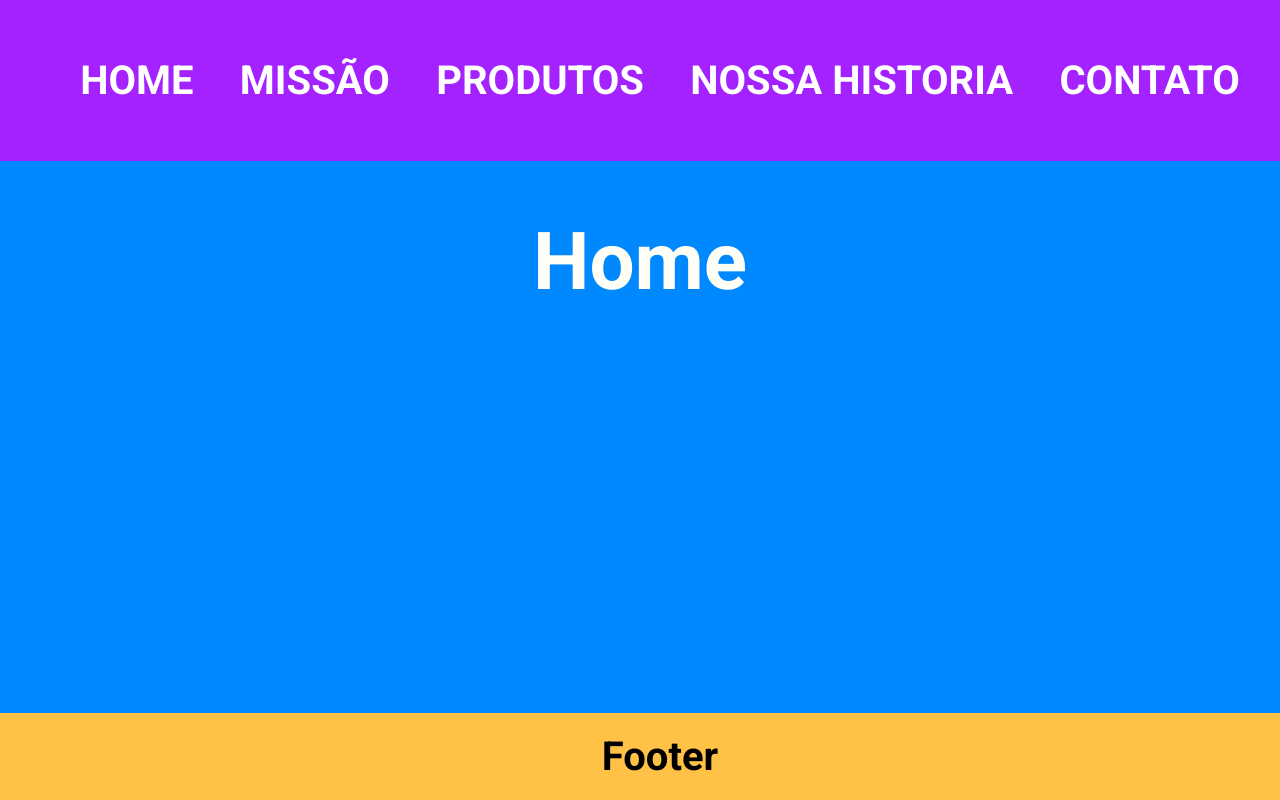
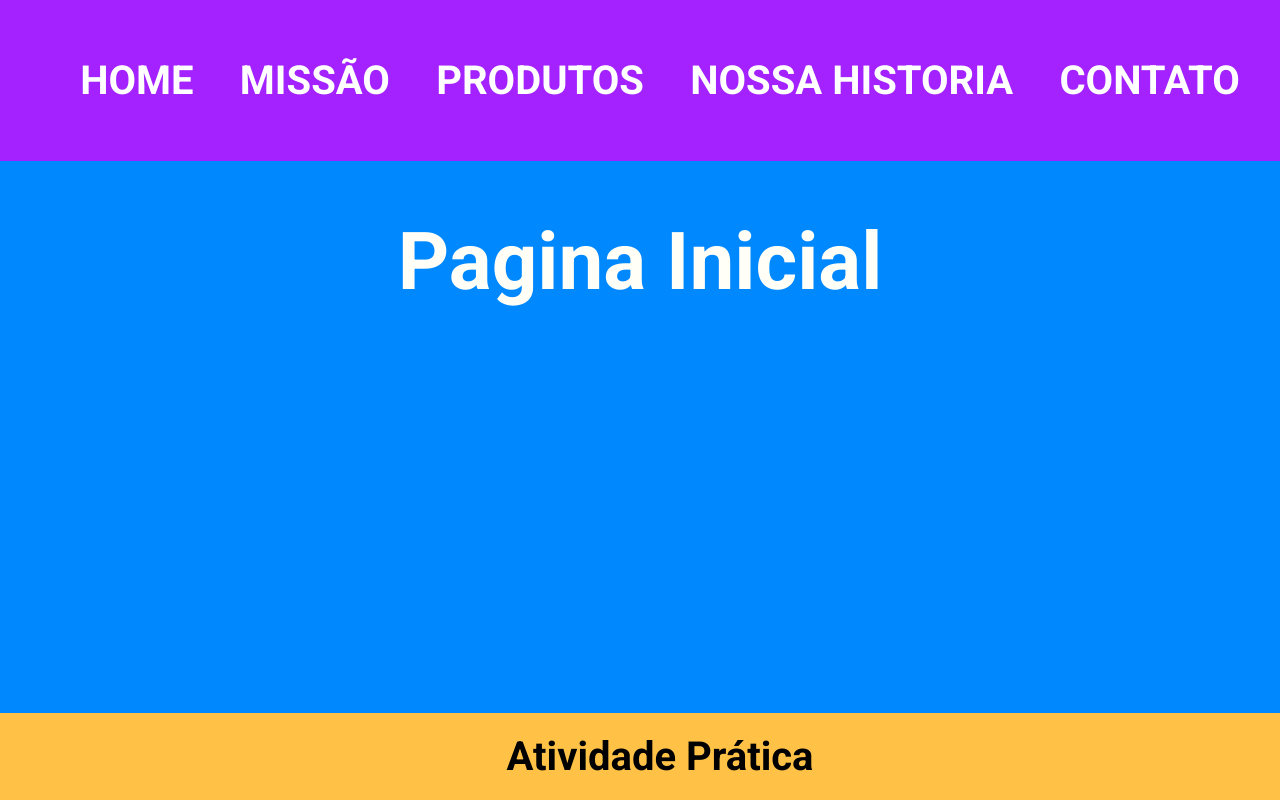
Before and after one commit to rpvfullstack/react-01, a React (Vite) app in the folder vite-project/: page / in a window 1280 px wide. Built offline with nearby package versions, Linux system fonts and the light colour scheme.

Commit message:
Atualização das rotas; Utilização dos Link´s; Utilizaçãod e Prop´s.

```diff
--- a/vite-project/src/App.jsx
+++ b/vite-project/src/App.jsx
@@ -16,14 +16,14 @@ function App() {
     <Header />
 
     <Routes>
-    <Route path='/' element={<Home />} />
-    <Route path='/missao' element={<Missao />} />
-    <Route path='/produto' element={<Produto />} />
-    <Route path='/historia' element={<Historia />} />
-    <Route path='/contato' element={<Contato />} />
+    <Route path='/' element={<Home nomePagina='Pagina Inicial' />} />
+    <Route path='/missao' element={<Missao nomePagina='Nossão Missão' />} />
+    <Route path='/produto' element={<Produto nomePagina='Nossos Produtos' />} />
+    <Route path='/historia' element={<Historia nomePagina='Nossa História' />} />
+    <Route path='/contato' element={<Contato nomePagina='Contato' />} />
     </Routes>
 
-    <Footer />
+    {<Footer nomeFooter='Atividade Prática' />}
 
     </div>
 
--- a/vite-project/src/Componentes/Contato.jsx
+++ b/vite-project/src/Componentes/Contato.jsx
@@ -1,6 +1,11 @@
 
-export function Contato() {
+export function Contato(props) {
   return (
-    <h1>Contato</h1>
+    // <h1>Contato</h1>
+
+        <h1>{props.nomePagina}</h1>
+
+
+
   )
 }
--- a/vite-project/src/Componentes/Footer.jsx
+++ b/vite-project/src/Componentes/Footer.jsx
@@ -1,10 +1,15 @@
 import styles from './Footer.module.css'
 
-export function Footer() {
+export function Footer(props) {
   return (
 
+    <>
+
     <footer className={styles.footer}>
-    <span>Footer</span>
+    <span>{props.nomeFooter}</span>
     </footer>
+
+    </>
+
   )
 }
--- a/vite-project/src/Componentes/Footer.module.css
+++ b/vite-project/src/Componentes/Footer.module.css
@@ -5,4 +5,5 @@
     bottom:0;
     width: 100%;
     position: fixed;
+    left:0;
 }
--- a/vite-project/src/Componentes/Header.jsx
+++ b/vite-project/src/Componentes/Header.jsx
@@ -1,3 +1,4 @@
+import { Link} from 'react-router-dom'
 import styles from './Header.module.css'
 
 
@@ -6,11 +7,11 @@ export function Header() {
 
     <header className={styles.header} >
       <ul className={styles.menu}>
-        <li><a className={styles.linkmenu} href="./">HOME</a></li>
-        <li><a className={styles.linkmenu} href="./Missao">MISSÃO</a></li>
-        <li><a className={styles.linkmenu} href="./Produto">PRODUTOS</a></li>
-        <li><a className={styles.linkmenu} href="./Historia">NOSSA HISTORIA</a></li>
-        <li><a className={styles.linkmenu} href="./Contato">CONTATO</a></li>
+        <li><Link className={styles.linkmenu} to="./">HOME</Link></li>
+        <li><Link className={styles.linkmenu} to="./Missao">MISSÃO</Link></li>
+        <li><Link className={styles.linkmenu} to="./Produto">PRODUTOS</Link></li>
+        <li><Link className={styles.linkmenu} to="./Historia">NOSSA HISTORIA</Link></li>
+        <li><Link className={styles.linkmenu} to="./Contato">CONTATO</Link></li>
       </ul>
 
         {/* <strong className={styles.header}>Página Header</strong> */}
@@ -18,3 +19,21 @@ export function Header() {
     </header>
   )
 }
+
+// export function Header() {
+//   return (
+
+//     <header className={styles.header} >
+//       <ul className={styles.menu}>
+//         <li><a className={styles.linkmenu} href="./">HOME</a></li>
+//         <li><a className={styles.linkmenu} href="./Missao">MISSÃO</a></li>
+//         <li><a className={styles.linkmenu} href="./Produto">PRODUTOS</a></li>
+//         <li><a className={styles.linkmenu} href="./Historia">NOSSA HISTORIA</a></li>
+//         <li><a className={styles.linkmenu} href="./Contato">CONTATO</a></li>
+//       </ul>
+
+//         {/* <strong className={styles.header}>Página Header</strong> */}
+
+//     </header>
+//   )
+// }
--- a/vite-project/src/Componentes/Historia.jsx
+++ b/vite-project/src/Componentes/Historia.jsx
@@ -1,6 +1,6 @@
 
-export function Historia() {
+export function Historia(props) {
   return (
-    <h1>Historia</h1>
+    <h1>{props.nomePagina}</h1>
   )
 }
--- a/vite-project/src/Componentes/Home.jsx
+++ b/vite-project/src/Componentes/Home.jsx
@@ -1,6 +1,6 @@
 
-export function Home() {
+export function Home(props) {
   return (
-    <h1>Home</h1>
+    <h1>{props.nomePagina}</h1>
   )
 }
--- a/vite-project/src/Componentes/Missao.jsx
+++ b/vite-project/src/Componentes/Missao.jsx
@@ -1,6 +1,6 @@
 
-export function Missao() {
+export function Missao(props) {
   return (
-    <h1>Missao</h1>
+    <h1>{props.nomePagina}</h1>
   )
 }
--- a/vite-project/src/Componentes/Produto.jsx
+++ b/vite-project/src/Componentes/Produto.jsx
@@ -1,6 +1,6 @@
 
-export function Produto() {
+export function Produto(props) {
   return (
-    <h1>Produto</h1>
+    <h1>{props.nomePagina}</h1>
   )
 }
```
